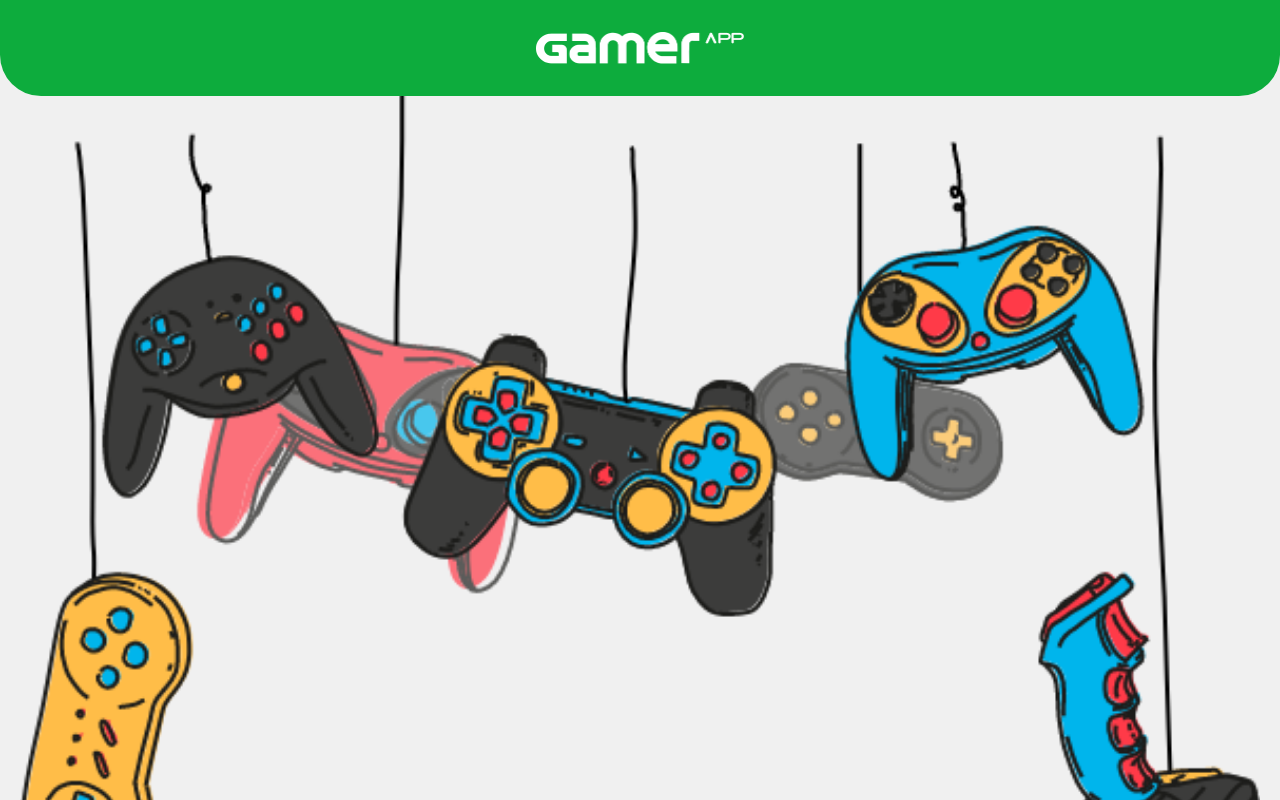
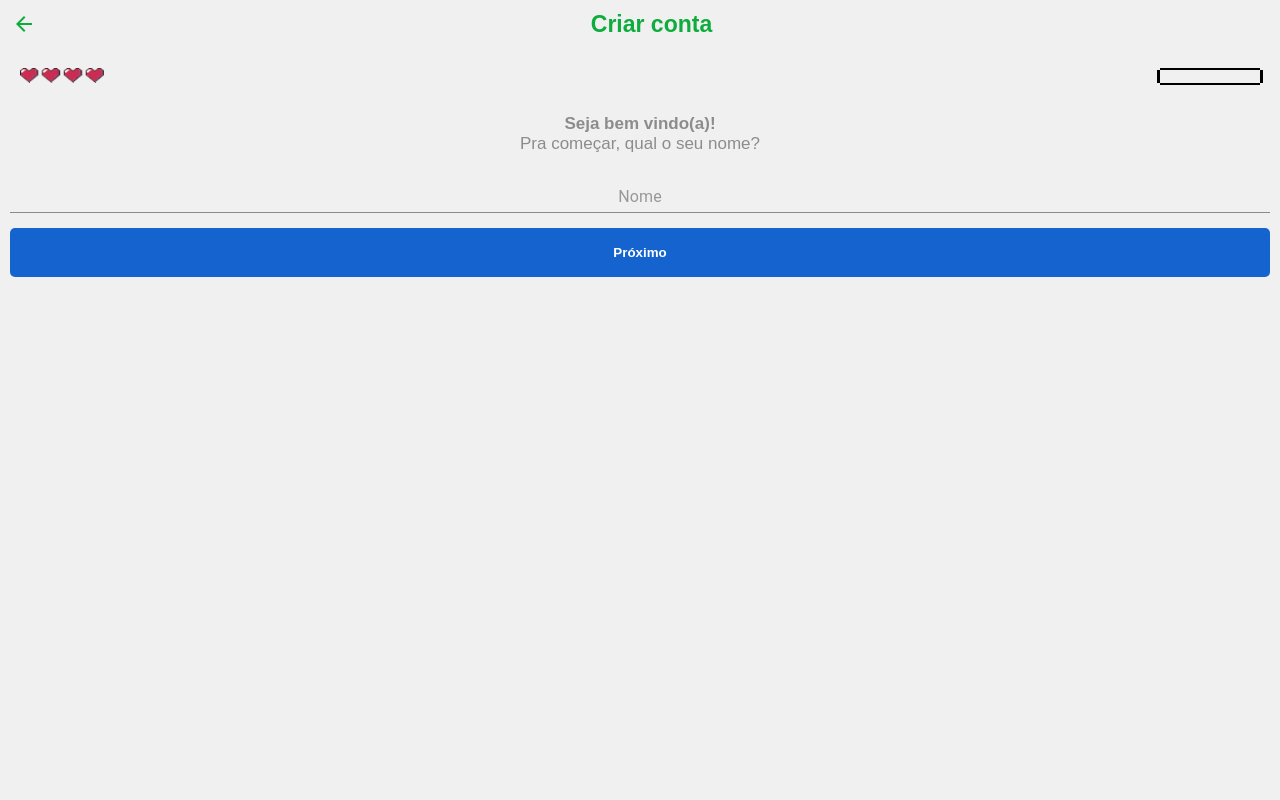
Before and after one commit to brunolucena/gamerappweb, a React (Create React App) app: page /signup in a window 1280 px wide. Shown: the top 800 px of the page. Built offline with nearby package versions, Linux system fonts and the light colour scheme; the HTML template or start-up script is replaced by a standard one.

Commit message:
CreateAccount01. Trocar Input para TextField.

```diff
--- a/src/App.tsx
+++ b/src/App.tsx
@@ -1,4 +1,4 @@
-import CreateAccount01 from './Components/CreateAccount/CreateAccount01';
+import CreateAccountNavigation from './Components/CreateAccount/CreateAccountNavigation';
 import GlobalStyles from './Styles/GlobalStyles';
 import Login from './Components/Login';
 import OnboardingHome from './Components/OnboardingHome';
@@ -17,7 +17,7 @@ function App() {
         <GlobalStyles />
 
         <Switch>
-          <Route path='/esqueci-senha'>
+          <Route path='/forgot-password'>
             <PasswordRecovery01 />
           </Route>
 
@@ -25,8 +25,8 @@ function App() {
             <Login />
           </Route>
 
-          <Route path='/criar-conta'>
-            <CreateAccount01 />
+          <Route path='/signup'>
+            <CreateAccountNavigation />
           </Route>
 
           <Route path='/'>{isLoggedIn ? <div>logado</div> : <OnboardingHome />}</Route>
--- a/src/Components/CreateAccount/CreateAccount01/index.tsx
+++ b/src/Components/CreateAccount/CreateAccount01/index.tsx
@@ -1,13 +1,38 @@
-import React from 'react';
-import Input from '@material-ui/core/Input';
+import React, { useState } from 'react';
+import TextField from '@material-ui/core/TextField';
 import { Container, Main, Header, Image, Btn } from './styles';
 import Heart from '../Hearts';
 import Button from '../../Button';
 import BackButton from '../../BackButton';
 
 import Progress from '../../Progress';
+import { useHistory } from 'react-router-dom';
 
 const CreateAccount01: React.FC = () => {
+  const history = useHistory();
+  const [error, setError] = useState(false);
+  const [value, setValue] = useState('');
+
+  function onChange(event: React.ChangeEvent<HTMLInputElement | HTMLTextAreaElement>) {
+    const { value } = event.target;
+
+    setValue(value);
+
+    if (value) {
+      setError(false);
+    }
+  }
+
+  function onClick() {
+    if (value) {
+      setError(false);
+
+      history.push('/signup/phone-number');
+    } else {
+      setError(true);
+    }
+  }
+
   return (
     <Container>
       <Header>
@@ -30,8 +55,19 @@ const CreateAccount01: React.FC = () => {
       </Main>
 
       <Btn>
-        <Input classes={{ input: 'input-text' }} placeholder='Nome' inputProps={{ 'aria-label': 'nome' }} />
-        <Button type='secondary'>Próximo</Button>
+        <TextField
+          className='input-text'
+          inputProps={{ 'aria-label': 'nome' }}
+          helperText={error ? 'Campo obrigatório' : ''}
+          error={error}
+          onChange={onChange}
+          placeholder='Nome'
+          value={value}
+        />
+
+        <Button onClick={onClick} type='secondary'>
+          Próximo
+        </Button>
       </Btn>
     </Container>
   );
--- /dev/null
+++ b/src/Components/CreateAccount/CreateAccountNavigation.tsx
@@ -0,0 +1,34 @@
+import React from 'react';
+import { Route, Switch } from 'react-router-dom';
+import CreateAccount01 from './CreateAccount01';
+import CreateAccount02 from './CreateAccount02';
+import CreateAccount03 from './CreateAccount03';
+import CreateAccount04 from './CreateAccount04';
+import CreateAccount05 from './CreateAccount05';
+
+function CreateAccountNavigation() {
+  return (
+    <Switch>
+      <Route path='/signup/phone-number'>
+        <CreateAccount02 />
+      </Route>
+
+      <Route path='/signup/email'>
+        <CreateAccount03 />
+      </Route>
+
+      <Route path='/signup/password'>
+        <CreateAccount04 />
+      </Route>
+
+      <Route path='/signup/finish'>
+        <CreateAccount05 />
+      </Route>
+
+      <Route path='/signup'>
+        <CreateAccount01 />
+      </Route>
+    </Switch>
+  );
+}
+export default CreateAccountNavigation;
--- a/src/Components/OnboardingHome/index.tsx
+++ b/src/Components/OnboardingHome/index.tsx
@@ -18,7 +18,7 @@ const OnboardingHome: React.FC = () => {
       <Main>
         <Button to='/login'>Login</Button>
 
-        <Button to='/criar-conta' type='secondary'>
+        <Button to='/signup' type='secondary'>
           Criar conta
         </Button>
       </Main>
--- a/src/Styles/GlobalStyles.ts
+++ b/src/Styles/GlobalStyles.ts
@@ -28,6 +28,8 @@ html {
   }
 
 .input-text {
-text-align: center;
+    input {
+        text-align: center;
+    }
 }
 `;
```
